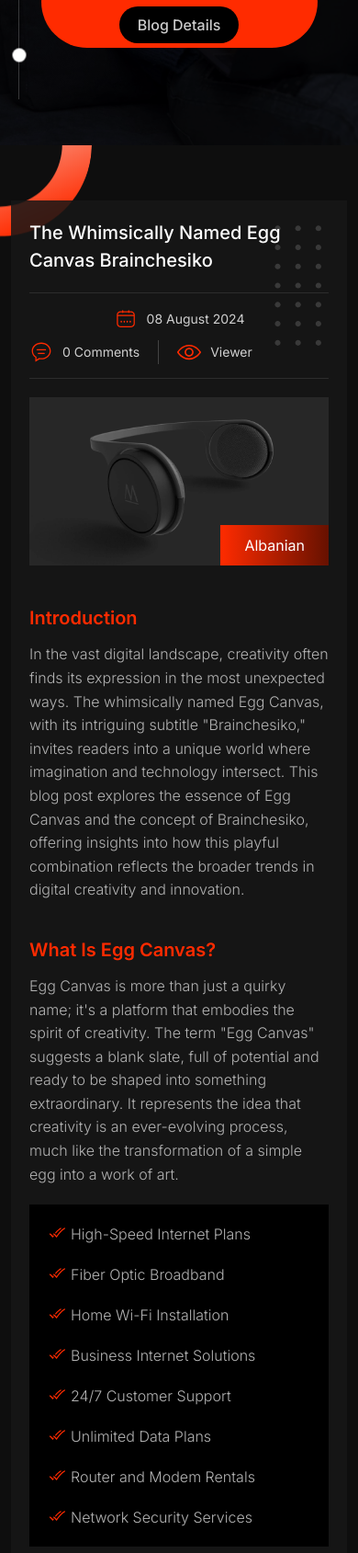
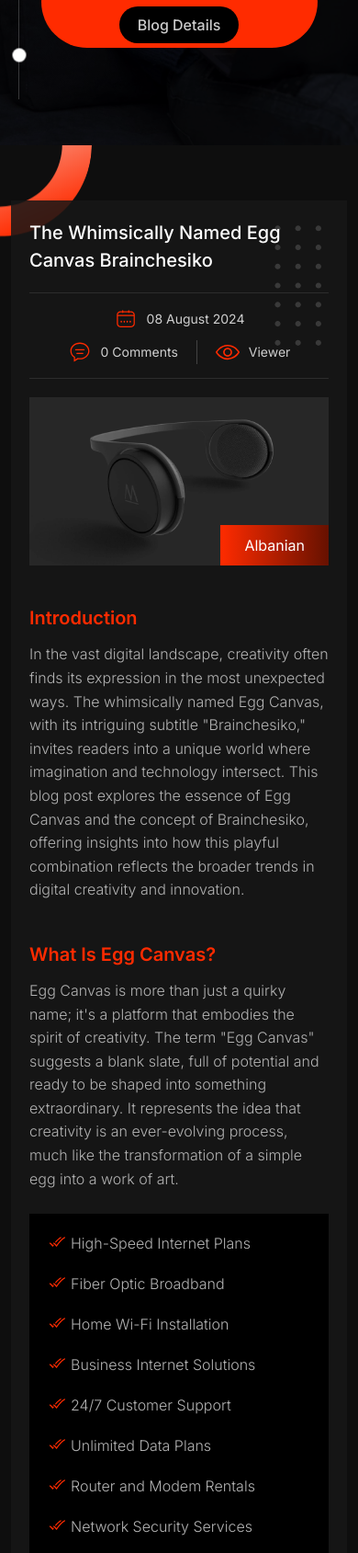
Before and after one commit to ajayhelp001/broadband, a plain HTML site: page blog-details.html in a window 390 px wide. Shown: the part 308-1997 px from the top of the page at 92% size. Drawn offline with Linux system fonts and the light colour scheme; files whose address does not match are found by name.

Commit message:
css changes

```diff
--- a/assets/scss/_other.scss
+++ b/assets/scss/_other.scss
@@ -1801,7 +1801,6 @@
             line-height: 32px;
         }
         & .details-img {
-            margin-bottom: 20px;
             & .admin{
                 padding: 10px 26px;
             }
@@ -1839,7 +1838,7 @@
             }
         }
         & .blog-info-title {
-            margin: 25px 0px 15px;
+            margin: 30px 0px 15px;
         }
         & .best-service {
             row-gap: 15px;
@@ -1848,7 +1847,7 @@
             flex-direction: column;
         }
         & .best-service ,  & .news-user, & .quote{
-            margin: 20px 0px 15px;
+            margin: 25px 0px 15px;
         }
         & .author-box {
             padding: 30px;
@@ -1955,6 +1954,7 @@
         }
         & .post-info {
             flex-wrap: wrap;
+            justify-content: center;
             & li {
                 & a {
                     font-size: var(--fs-14);
```
Also changed, not shown: assets/css/style.min.css, 1 other file.
